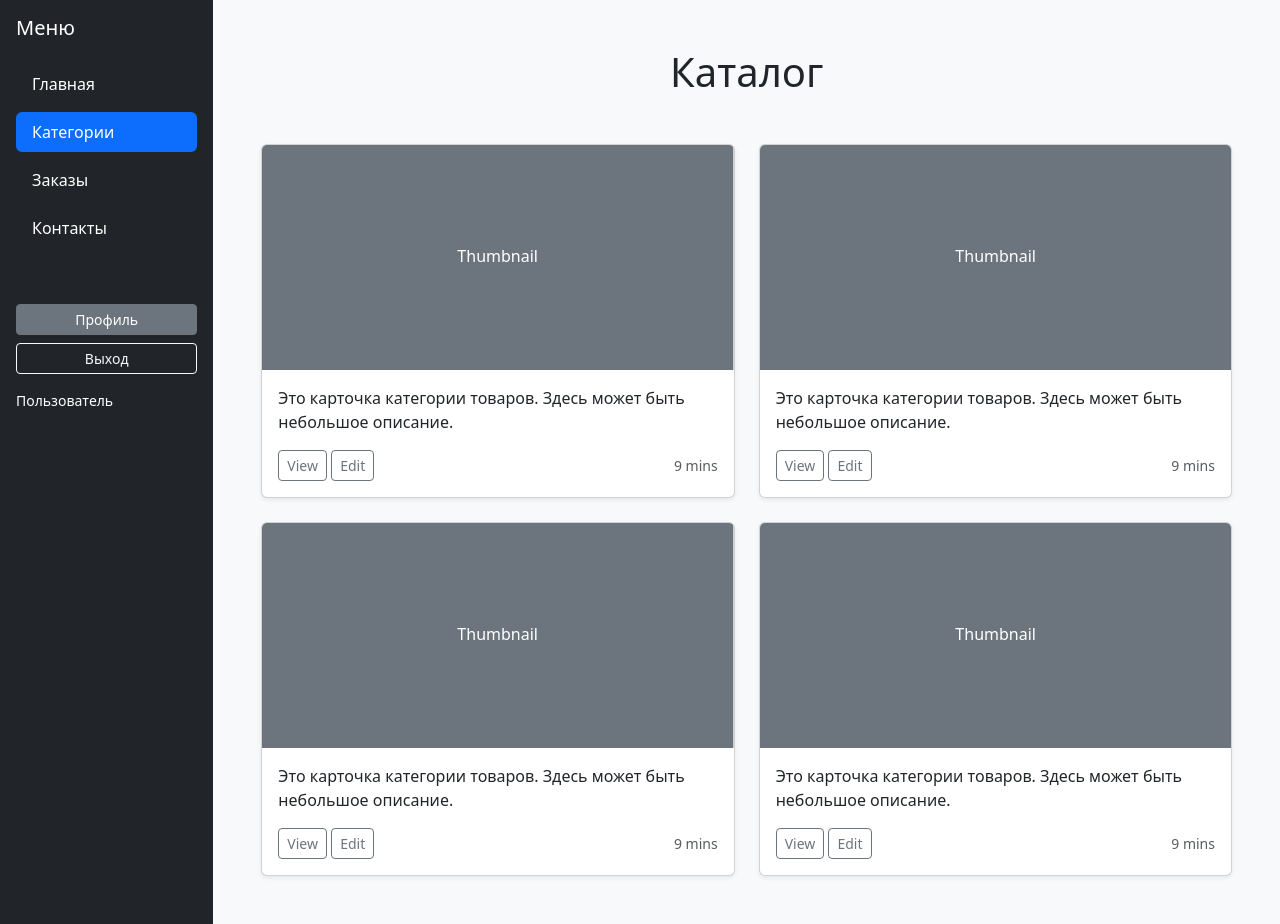
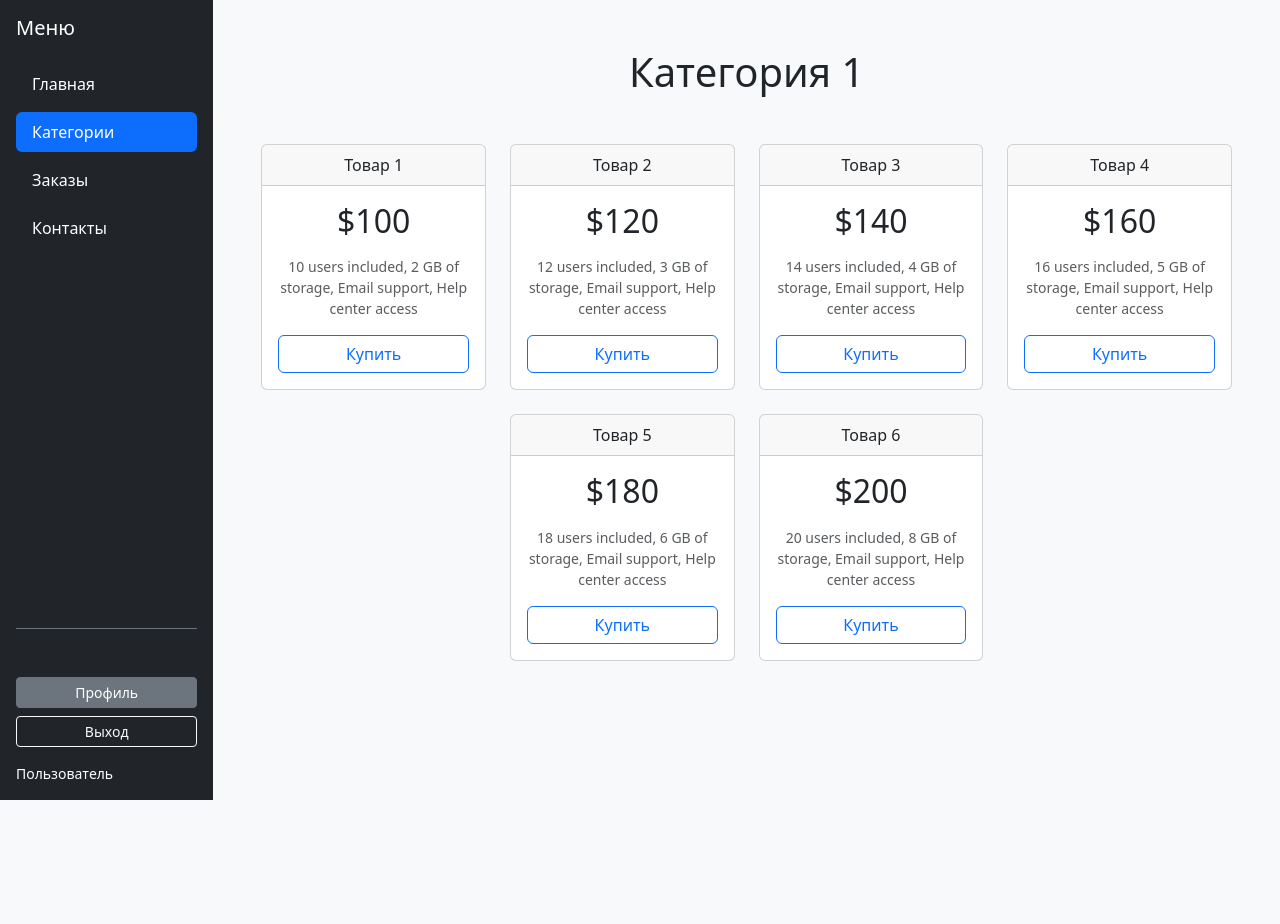
Before and after one commit to ustinovlev039-cpu/first_website, a Python web app: template templates/category.html in a window 1280 px wide. After the commit the page ends 800 px from the top, so only its background shows below. Run offline with Jinja, Linux system fonts and the light colour scheme; the template is opened without the code that fills it, so the values that code supplies are empty.

Commit message:
Поправки по тз

```diff
--- a/templates/category.html
+++ b/templates/category.html
@@ -3,14 +3,15 @@
 <head>
     <meta charset="UTF-8">
     <meta name="viewport" content="width=device-width, initial-scale=1.0">
-    <title>Каталог</title>
+    <title>Категория 1</title>
     <link href="https://cdn.jsdelivr.net/npm/bootstrap@5.3.7/dist/css/bootstrap.min.css" rel="stylesheet">
 </head>
 <body class="bg-light">
 <div class="container-fluid">
     <div class="row min-vh-100">
-        <aside class="col-md-2 bg-dark text-white p-3">
+        <aside class="col-lg-2 col-md-3 bg-dark text-white p-3 d-flex flex-column">
             <h5 class="mb-4">Меню</h5>
+
             <ul class="nav flex-column">
                 <li class="nav-item mb-2">
                     <a href="index.html" class="nav-link text-white">Главная</a>
@@ -26,91 +27,81 @@
                 </li>
             </ul>
 
-            <div class="mt-auto pt-5">
+            <div class="mt-auto pt-5 border-top border-secondary">
                 <button class="btn btn-secondary btn-sm w-100 mb-2">Профиль</button>
                 <button class="btn btn-outline-light btn-sm w-100">Выход</button>
-                <p class="mt-3 small">Пользователь</p>
+                <p class="mt-3 small mb-0">Пользователь</p>
             </div>
         </aside>
 
-        <main class="col-md-10 p-5">
+        <main class="col-lg-10 col-md-9 p-5">
             <div class="text-center mb-5">
-                <h1>Каталог</h1>
+                <h1>Категория 1</h1>
             </div>
 
-            <div class="row g-4">
-                <div class="col-md-6">
-                    <div class="card shadow-sm">
-                        <svg class="bd-placeholder-img card-img-top" width="100%" height="225" xmlns="http://www.w3.org/2000/svg" role="img">
-                            <rect width="100%" height="100%" fill="#6c757d"></rect>
-                            <text x="50%" y="50%" fill="#ffffff" dy=".3em" text-anchor="middle">Thumbnail</text>
-                        </svg>
-                        <div class="card-body">
-                            <p class="card-text">Это карточка категории товаров. Здесь может быть небольшое описание.</p>
-                            <div class="d-flex justify-content-between align-items-center">
-                                <div>
-                                    <a href="category.html" class="btn btn-sm btn-outline-secondary">View</a>
-                                    <button class="btn btn-sm btn-outline-secondary">Edit</button>
-                                </div>
-                                <small class="text-muted">9 mins</small>
-                            </div>
+            <div class="row g-4 justify-content-center">
+                <div class="col-xl-3 col-md-4 col-sm-6">
+                    <div class="card text-center h-100">
+                        <div class="card-header">Товар 1</div>
+                        <div class="card-body d-flex flex-column">
+                            <h2 class="mb-3">$100</h2>
+                            <p class="small text-muted">10 users included, 2 GB of storage, Email support, Help center access</p>
+                            <a href="#" class="btn btn-outline-primary w-100 mt-auto">Купить</a>
                         </div>
                     </div>
                 </div>
 
-                <div class="col-md-6">
-                    <div class="card shadow-sm">
-                        <svg class="bd-placeholder-img card-img-top" width="100%" height="225" xmlns="http://www.w3.org/2000/svg" role="img">
-                            <rect width="100%" height="100%" fill="#6c757d"></rect>
-                            <text x="50%" y="50%" fill="#ffffff" dy=".3em" text-anchor="middle">Thumbnail</text>
-                        </svg>
-                        <div class="card-body">
-                            <p class="card-text">Это карточка категории товаров. Здесь может быть небольшое описание.</p>
-                            <div class="d-flex justify-content-between align-items-center">
-                                <div>
-                                    <a href="category.html" class="btn btn-sm btn-outline-secondary">View</a>
-                                    <button class="btn btn-sm btn-outline-secondary">Edit</button>
-                                </div>
-                                <small class="text-muted">9 mins</small>
-                            </div>
+                <div class="col-xl-3 col-md-4 col-sm-6">
+                    <div class="card text-center h-100">
+                        <div class="card-header">Товар 2</div>
+                        <div class="card-body d-flex flex-column">
+                            <h2 class="mb-3">$120</h2>
+                            <p class="small text-muted">12 users included, 3 GB of storage, Email support, Help center access</p>
+                            <a href="#" class="btn btn-outline-primary w-100 mt-auto">Купить</a>
                         </div>
                     </div>
                 </div>
 
-                <div class="col-md-6">
-                    <div class="card shadow-sm">
-                        <svg class="bd-placeholder-img card-img-top" width="100%" height="225" xmlns="http://www.w3.org/2000/svg" role="img">
-                            <rect width="100%" height="100%" fill="#6c757d"></rect>
-                            <text x="50%" y="50%" fill="#ffffff" dy=".3em" text-anchor="middle">Thumbnail</text>
-                        </svg>
-                        <div class="card-body">
-                            <p class="card-text">Это карточка категории товаров. Здесь может быть небольшое описание.</p>
-                            <div class="d-flex justify-content-between align-items-center">
-                                <div>
-                                    <a href="category.html" class="btn btn-sm btn-outline-secondary">View</a>
-                                    <button class="btn btn-sm btn-outline-secondary">Edit</button>
-                                </div>
-                                <small class="text-muted">9 mins</small>
-                            </div>
+                <div class="col-xl-3 col-md-4 col-sm-6">
+                    <div class="card text-center h-100">
+                        <div class="card-header">Товар 3</div>
+                        <div class="card-body d-flex flex-column">
+                            <h2 class="mb-3">$140</h2>
+                            <p class="small text-muted">14 users included, 4 GB of storage, Email support, Help center access</p>
+                            <a href="#" class="btn btn-outline-primary w-100 mt-auto">Купить</a>
                         </div>
                     </div>
                 </div>
 
-                <div class="col-md-6">
-                    <div class="card shadow-sm">
-                        <svg class="bd-placeholder-img card-img-top" width="100%" height="225" xmlns="http://www.w3.org/2000/svg" role="img">
-                            <rect width="100%" height="100%" fill="#6c757d"></rect>
-                            <text x="50%" y="50%" fill="#ffffff" dy=".3em" text-anchor="middle">Thumbnail</text>
-                        </svg>
-                        <div class="card-body">
-                            <p class="card-text">Это карточка категории товаров. Здесь может быть небольшое описание.</p>
-                            <div class="d-flex justify-content-between align-items-center">
-                                <div>
-                                    <a href="category.html" class="btn btn-sm btn-outline-secondary">View</a>
-                                    <button class="btn btn-sm btn-outline-secondary">Edit</button>
-                                </div>
-                                <small class="text-muted">9 mins</small>
-                            </div>
+                <div class="col-xl-3 col-md-4 col-sm-6">
+                    <div class="card text-center h-100">
+                        <div class="card-header">Товар 4</div>
+                        <div class="card-body d-flex flex-column">
+                            <h2 class="mb-3">$160</h2>
+                            <p class="small text-muted">16 users included, 5 GB of storage, Email support, Help center access</p>
+                            <a href="#" class="btn btn-outline-primary w-100 mt-auto">Купить</a>
+                        </div>
+                    </div>
+                </div>
+
+                <div class="col-xl-3 col-md-4 col-sm-6">
+                    <div class="card text-center h-100">
+                        <div class="card-header">Товар 5</div>
+                        <div class="card-body d-flex flex-column">
+                            <h2 class="mb-3">$180</h2>
+                            <p class="small text-muted">18 users included, 6 GB of storage, Email support, Help center access</p>
+                            <a href="#" class="btn btn-outline-primary w-100 mt-auto">Купить</a>
+                        </div>
+                    </div>
+                </div>
+
+                <div class="col-xl-3 col-md-4 col-sm-6">
+                    <div class="card text-center h-100">
+                        <div class="card-header">Товар 6</div>
+                        <div class="card-body d-flex flex-column">
+                            <h2 class="mb-3">$200</h2>
+                            <p class="small text-muted">20 users included, 8 GB of storage, Email support, Help center access</p>
+                            <a href="#" class="btn btn-outline-primary w-100 mt-auto">Купить</a>
                         </div>
                     </div>
                 </div>
```
Also changed, not shown: pyproject.toml (added, +15 -0 lines), templates/catalog.html (+31 -28 lines), templates/contacts.html (+18 -17 lines), templates/index.html (+17 -17 lines), 2 other files.
